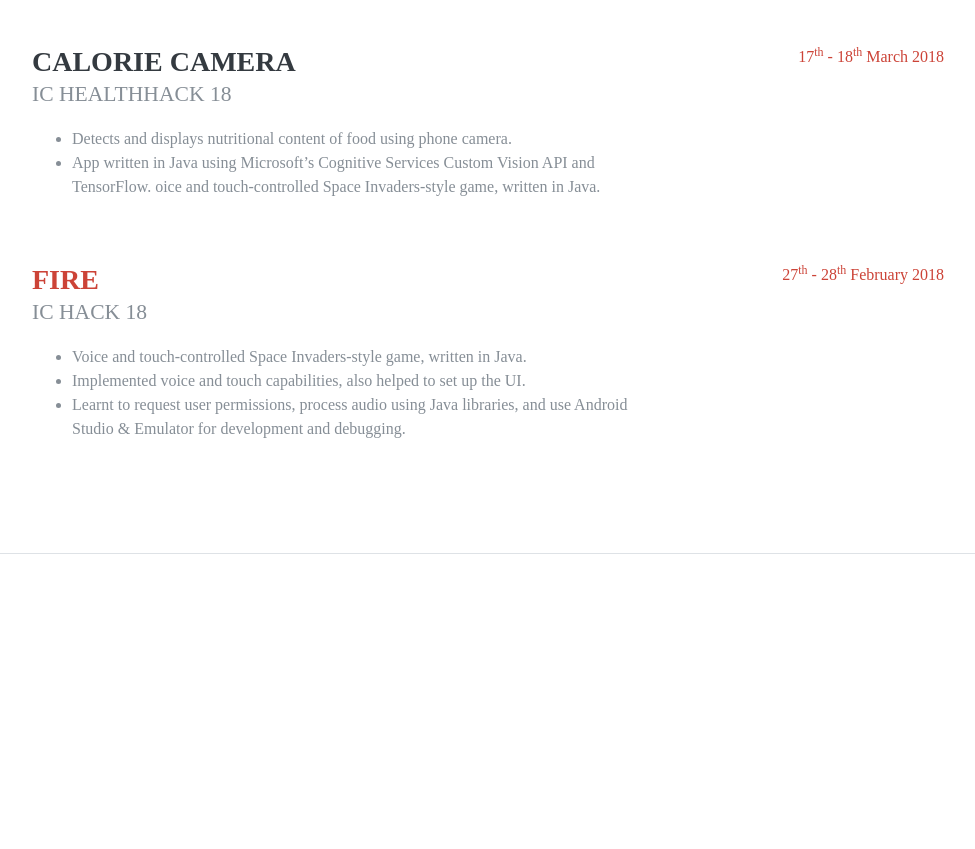
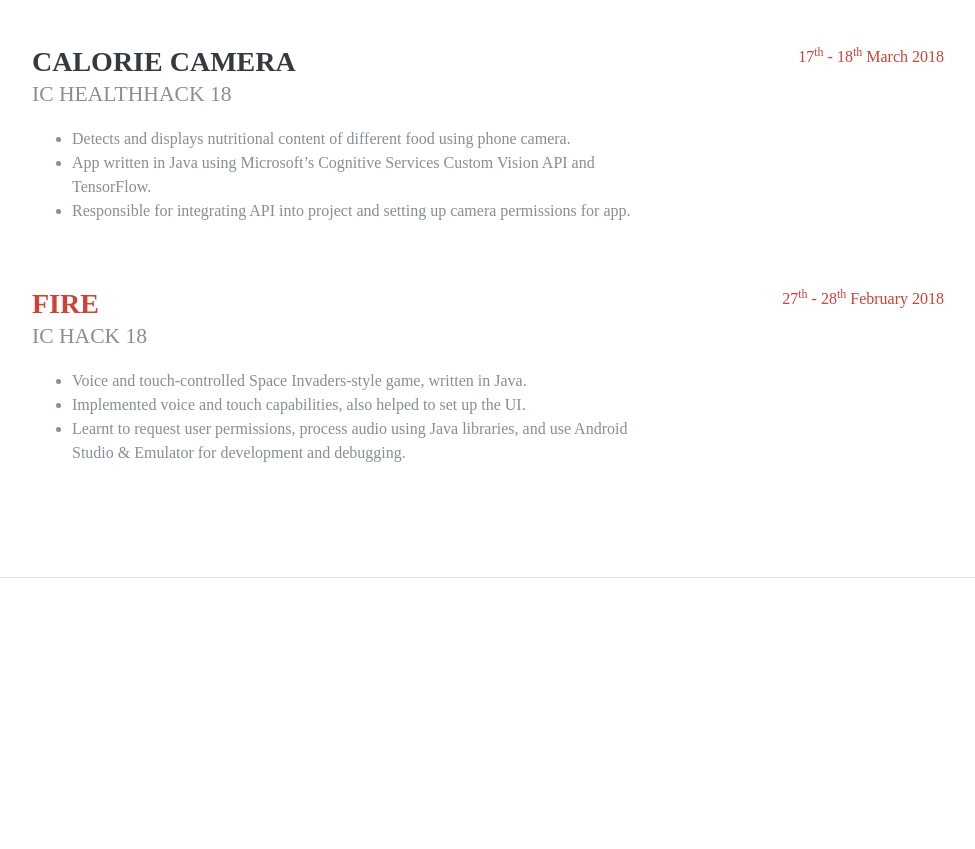
Before and after one commit to jasminequah/jasminequah.github.io, a plain HTML site: page index.html in a window 1280 px wide. Shown: the part 4024-4873 px from the top of the page, without its empty margins (288-1263 px from the left). Drawn offline with Linux system fonts and the light colour scheme; a web font is replaced by a local one.

Commit message:
Fix broken text

```diff
--- a/index.html
+++ b/index.html
@@ -288,7 +288,7 @@
 
           <div class="resume-item d-flex flex-column flex-md-row mb-5">
             <div class="resume-content mr-auto">
-		    <h3 class="mb-0"><a href="https://github.com/jasminequah/arm11_pi-ano">Pi-ano</a></h3>
+	      <h3 class="mb-0"><a href="https://github.com/jasminequah/arm11_pi-ano">Pi-ano</a></h3>
               <div class="subheading mb-3">ARM Group Project</div>
 	      <ul>
 		<li>Developed an ARM emulator and assembler from scratch using C</li>
@@ -305,9 +305,9 @@
               <h3 class="mb-0">Calorie Camera</h3>
               <div class="subheading mb-3">IC Healthhack 18</div>
 	      <ul>
-	        <li>Detects and displays nutritional content of food using phone camera.</li>
-	        <li>App written in Java using Microsoft’s Cognitive Services Custom Vision API and TensorFlow.
- oice and touch-controlled Space Invaders-style game, written in Java.</li>
+	        <li>Detects and displays nutritional content of different food using phone camera.</li>
+		<li>App written in Java using Microsoft’s Cognitive Services Custom Vision API and TensorFlow.</li>
+		<li>Responsible for integrating API into project and setting up camera permissions for app.</li>
 	      </ul>
             </div>
             <div class="resume-date text-md-right">
```
